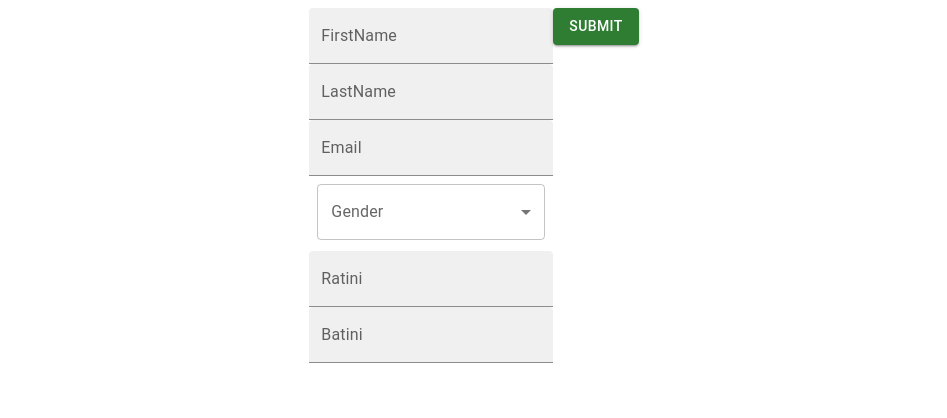
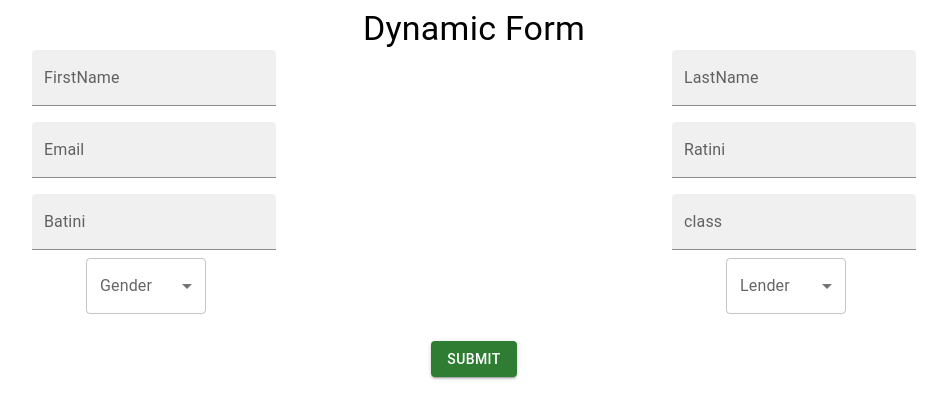
Before and after one commit to bairapraveen7/RenameForm, a React (Create React App) app: page / in a window 1280 px wide. Shown: the top 418 px of the page, without its empty margins (166-1113 px from the left). Built offline with nearby package versions, Linux system fonts and the light colour scheme.

Commit message:
feat: Made some structural changes

```diff
--- a/src/App.js
+++ b/src/App.js
@@ -1,8 +1,10 @@
+import { Typography } from "@mui/material";
 import { MakeForm } from "./Components/MakeForm";
 import "./styles.css";
 export default function App() {
   return (
     <div className="App">
+      <Typography variant="h4">Dynamic Form</Typography>
       <MakeForm />
     </div>
   );
--- a/src/Components/Fields.js
+++ /dev/null
@@ -1,61 +0,0 @@
-import {
-  FormControl,
-  FormHelperText,
-  InputLabel,
-  MenuItem,
-  Select,
-  TextField,
-} from "@mui/material";
-
-export const TextFieldComponent = ({
-  name,
-  id,
-  validation,
-  formValue,
-  setFormValues,
-}) => (
-  <TextField
-    error={validation ? true : false}
-    id="filled-error-helper-text"
-    label={name}
-    value={formValue}
-    helperText={validation}
-    onChange={(e) => {
-      setFormValues((prev) => ({
-        ...prev,
-        [id]: e.target.value,
-      }));
-    }}
-    variant="filled"
-  />
-);
-
-export const SelectFieldComponent = ({
-  id,
-  name,
-  dropdownValues,
-  formValue,
-  validation,
-  setFormValues,
-}) => (
-  <FormControl sx={{ m: 1, minWidth: 120 }} error={validation ? true : false}>
-    <InputLabel id="demo-simple-select-error-label">{name}</InputLabel>
-    <Select
-      labelId="demo-simple-select-error-label"
-      id="demo-simple-select-error"
-      value={formValue}
-      label={name}
-      onChange={(e) => {
-        setFormValues((prev) => ({
-          ...prev,
-          [id]: e.target.value,
-        }));
-      }}
-    >
-      {dropdownValues?.map((eachValue) => (
-        <MenuItem value={eachValue}>{eachValue}</MenuItem>
-      ))}
-    </Select>
-    <FormHelperText>{validation}</FormHelperText>
-  </FormControl>
-);
--- /dev/null
+++ b/src/Components/Fields/DropDownComponent.jsx
@@ -0,0 +1,44 @@
+import { FormControl, FormHelperText, Grid, InputLabel, MenuItem, Select } from "@mui/material";
+
+export const DropDownComponent = ({
+    fieldItem,
+    formValue,
+    validation,
+    setFormValues,
+    setValidation
+  }) => (
+    <Grid xs={6}>
+    <FormControl sx={{ m: 1, minWidth: 120 }} error={validation ? true : false}>
+      <InputLabel id="demo-simple-select-error-label">{fieldItem.name}</InputLabel>
+      <Select
+        labelId="demo-simple-select-error-label"
+        id="demo-simple-select-error"
+        value={formValue}
+        label={fieldItem.name}
+        onClose={(e) => {
+          for (const eachValidation of fieldItem.validation) {
+            if (ValidationRules.get(eachValidation)(e.target.value)) {
+              setValidation((prev) => ({
+                ...prev,
+                [fieldItem.id]: errorMessages[eachValidation]
+              })
+              )
+              break;
+            }
+          };
+        }}
+        onChange={(e) => {
+          setFormValues((prev) => ({
+            ...prev,
+            [fieldItem.id]: e.target.value,
+          }));
+        }}
+      >
+        {fieldItem.values?.map((eachValue) => (
+          <MenuItem value={eachValue}>{eachValue}</MenuItem>
+        ))}
+      </Select>
+      <FormHelperText>{validation}</FormHelperText>
+    </FormControl>
+    </Grid>
+  );
--- /dev/null
+++ b/src/Components/Fields/TextFieldComponent.jsx
@@ -0,0 +1,37 @@
+import { Grid, TextField } from "@mui/material";
+
+export const TextFieldComponent = ({
+    fieldItem,
+    validation,
+    formValue,
+    setFormValues,
+    setValidation
+  }) => (
+    <Grid item xs={6}>
+    <TextField
+      error={validation ? true : false}
+      id="filled-error-helper-text"
+      label={fieldItem.name}
+      value={formValue}
+      helperText={validation}
+      onBlur={(e) => {
+        for (const eachValidation of fieldItem.validation) {
+          if (ValidationRules.get(eachValidation)(e.target.value)) {
+            setValidation({
+              [fieldItem.id]: errorMessages[eachValidation]
+            }
+            )
+            break;
+          }
+        };
+      }}
+      onChange={(e) => {
+        setFormValues((prev) => ({
+          ...prev,
+          [fieldItem.id]: e.target.value,
+        }));
+      }}
+      variant="filled"
+    />
+    </Grid>
+  );
--- a/src/Components/MakeField.jsx
+++ b/src/Components/MakeField.jsx
@@ -1,25 +1,26 @@
 import React from "react";
-import { SelectFieldComponent, TextFieldComponent } from "./Fields";
+import { DropDownComponent } from "./Fields/DropDownComponent";
+import { TextFieldComponent } from "./Fields/TextFieldComponent";
 
-export const MakeField = (props) => {
+export const MakeField = ({fieldItem,fieldValue,setFormValues,setValidation,validationMessage}) => {
   return (
     <>
-      {props.control == "TextField" ? (
+      {fieldItem.control == "TextField" && (
         <TextFieldComponent
-          name={props.name}
-          id={props.id}
-          formValue={props.formValue}
-          setFormValues={props.setFormValues}
-          validation={props.validation}
+          fieldItem={fieldItem}
+          formValue={fieldValue}
+          setFormValues={setFormValues}
+          setValidation={setValidation}
+          validation={validationMessage}
         />
-      ) : (
-        <SelectFieldComponent
-          name={props.name}
-          id={props.id}
-          dropdownValues={props.values}
-          formValue={props.formValue}
-          setFormValues={props.setFormValues}
-          validataion={props.validation}
+      )  }
+      { fieldItem.control == "Dropdown" && (
+        <DropDownComponent
+          fieldItem={fieldItem}
+          formValue={fieldValue}
+          setFormValues={setFormValues}
+          setValidation={setValidation}
+          validation={validationMessage}
         />
       )}
     </>
--- a/src/Components/MakeForm.jsx
+++ b/src/Components/MakeForm.jsx
@@ -1,44 +1,47 @@
-import { Button, FormControl } from "@mui/material";
+import { Box, Button, FormControl, Grid } from "@mui/material";
 import React, { useState } from "react";
 import { formData } from "../Data/formData";
 import { MakeField } from "./MakeField";
-import { ValidationRules } from "./ValidationRules";
+import { ValidationRules, errorMessages } from "./ValidationRules";
 
 export const MakeForm = () => {
   const [validation, setValidation] = useState({});
   const [formValues, setFormValues] = useState({});
+
   const handleSubmit = () => {
     const tempValidation = {};
     formData.map((eachItem) => {
       eachItem.validation.map((eachValidation) => {
-        if (ValidationRules.get(eachValidation)(formValues[eachItem.id])) {
-          tempValidation[eachItem.id] = eachValidation + " Error";
+        if (ValidationRules.get(eachValidation)(formValues[eachItem.id]) == true) {
+          tempValidation[eachItem.id] = errorMessages[eachValidation];
         }
       });
     });
-    if (Object.keys.length == 0) {
-    } else {
+    if (Object.keys(tempValidation).length != 0){
       setValidation(tempValidation);
     }
   };
 
   return (
-    <React.Fragment>
-      <FormControl>
+    <Box>
+      <Grid container spacing={2}>
         {formData.map((eachItem) => {
           return (
             <MakeField
-              {...eachItem}
-              validation={validation[eachItem.id]}
-              formValue={formValues[eachItem.id]}
+              fieldItem={eachItem}
+              validationMessage={validation[eachItem.id]}
+              fieldValue={formValues[eachItem.id]}
               setFormValues={setFormValues}
+              setValidation={setValidation}
             />
           );
         })}
-      </FormControl>
+        <Grid item xs={12}>
       <Button variant="contained" color="success" onClick={handleSubmit}>
         Submit
       </Button>
-    </React.Fragment>
+      </Grid>
+      </Grid>
+    </Box>
   );
 };
--- a/src/Components/ValidationRules.js
+++ b/src/Components/ValidationRules.js
@@ -17,3 +17,10 @@ ValidationRules.set("N", (value) => {
 ValidationRules.set("D", (value) => {
   return !/^[a-zA-Z0-9]+$/.test(value);
 });
+
+export const errorMessages = {
+  "R" : "value is required",
+"E": "Email is not valid",
+"N": "Only numerics allowed",
+"D": "only Digits are allowed"
+}
--- a/src/Data/formData.jsx
+++ b/src/Data/formData.jsx
@@ -22,14 +22,7 @@ export const formData = [
     validation: ["R", "E"],
     order: 1,
   },
-  {
-    id: 4,
-    name: "Gender",
-    control: "Dropdown",
-    validation: ["R"],
-    values: ["Male", "Female"],
-    order: 1,
-  },
+
   {
     id: 5,
     name: "Ratini",
@@ -44,4 +37,28 @@ export const formData = [
     validation: ["R", "E"],
     order: 1,
   },
+  {
+    id:7,
+    name: "class",
+    control:"TextField",
+    validation:["R","E"],
+    order:2
+  },
+  {
+    id: 4,
+    name: "Gender",
+    control: "Dropdown",
+    validation: ["R"],
+    values: ["Male", "Female"],
+    order: 1,
+  },
+  {
+    id: 8,
+    name: "Lender",
+    control: "Dropdown",
+    validation: ["R"],
+    values: ["Borrower", "Receiver"],
+    order: 1,
+  },
+
 ];
```
Also changed, not shown: src/Components/Success.jsx (deleted, +0 -10 lines), 1 other file (tests, documents, lock files or other folders).
